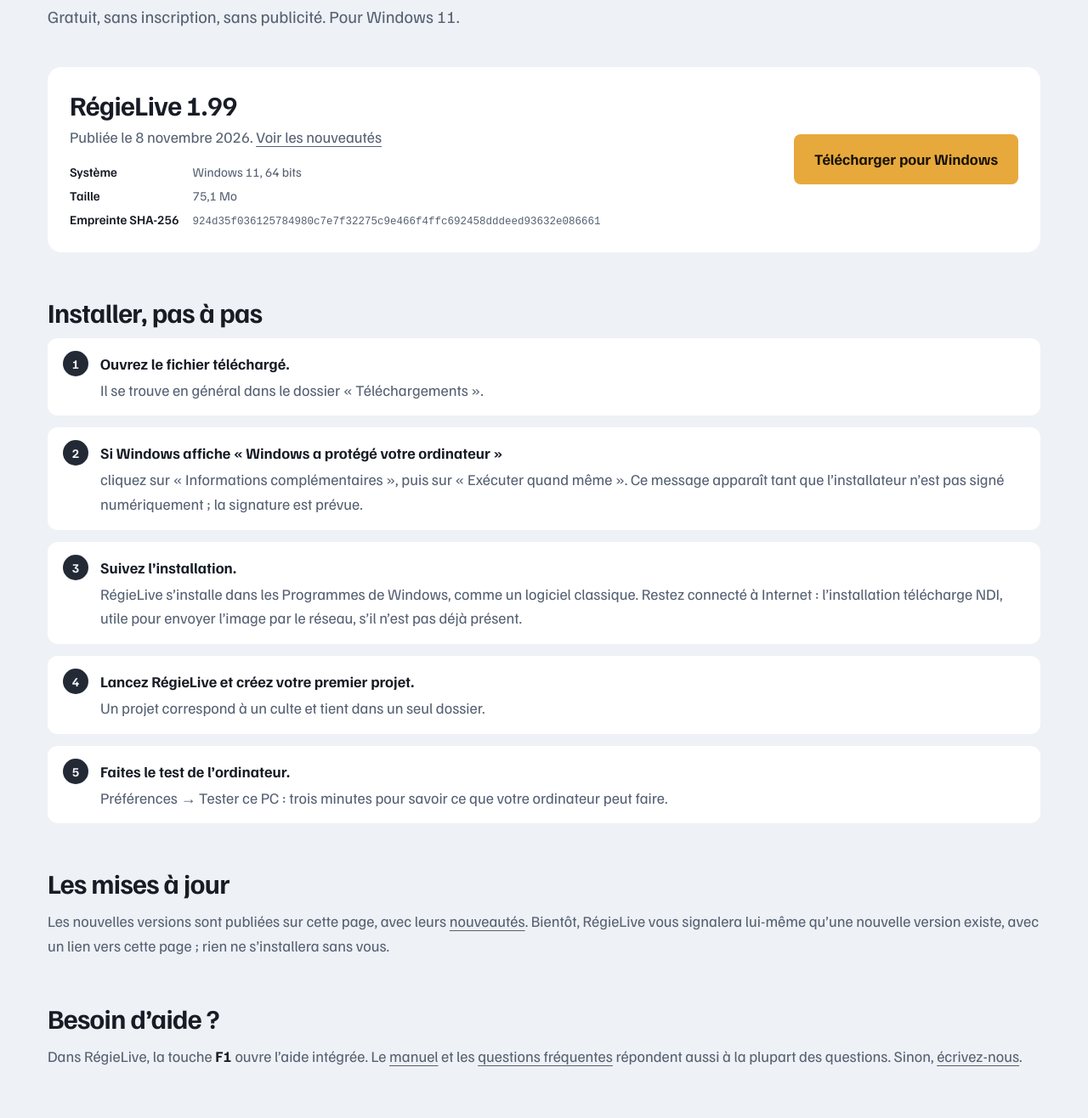
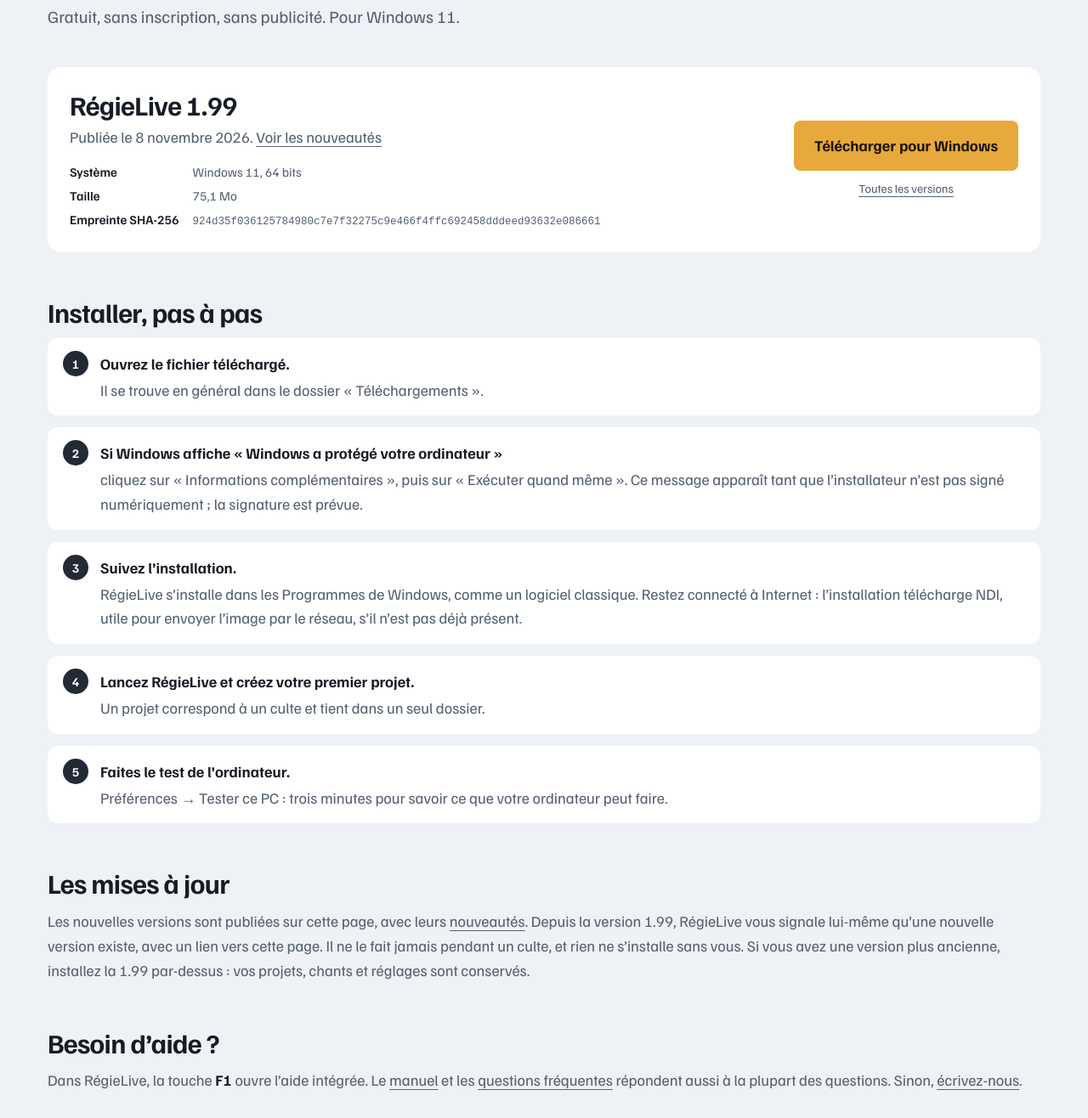
Before and after one commit to regielive/regielive.github.io, a plain HTML site: page telecharger.html in a window 1280 px wide. Shown: the part 184-1500 px from the top of the page at 85% size. Drawn offline with Linux system fonts and the light colour scheme.

Commit message:
Add files via upload

```diff
--- a/assets/site.css
+++ b/assets/site.css
@@ -318,3 +318,4 @@ tr:last-child td{border-bottom:0}
 #contenu:focus{outline:none}
 @media (prefers-reduced-motion:reduce){.haut{transition:none}}
 .dl code.sha{font-size:12.5px;line-height:1.5}
+.dl-act{display:flex;flex-direction:column;align-items:center;gap:10px}.dl-old{font-size:14px;color:var(--doux)}
--- a/telecharger.html
+++ b/telecharger.html
@@ -25,7 +25,7 @@
 <div class="l prose large">
 <div class="dl"><div><h2>RégieLive 1.99</h2><p>Publiée le 8 novembre 2026. <a href="nouveautes.html">Voir les nouveautés</a></p>
 <dl><dt>Système</dt><dd>Windows 11, 64 bits</dd><dt>Taille</dt><dd>75,1 Mo</dd><dt>Empreinte SHA-256</dt><dd><code class="sha">924d35f036125784980c7e7f32275c9e466f4ffc692458dddeed93632e086661</code></dd></dl></div>
-<a class="btn" href="https://github.com/regielive/regielive/releases/latest" target="_blank" rel="noopener">Télécharger pour Windows</a></div>
+<div class="dl-act"><a class="btn" href="https://github.com/regielive/regielive/releases/download/1.99/RegieLive-1.99-Windows-setup.exe" download>Télécharger pour Windows</a><a class="dl-old" href="https://github.com/regielive/regielive/releases" target="_blank" rel="noopener">Toutes les versions</a></div></div>
 <h2>Installer, pas à pas</h2>
 <ol class="pas">
 <li><strong>Ouvrez le fichier téléchargé.</strong>Il se trouve en général dans le dossier « Téléchargements ».</li>
@@ -35,7 +35,7 @@
 <li><strong>Faites le test de l’ordinateur.</strong>Préférences → Tester ce PC : trois minutes pour savoir ce que votre ordinateur peut faire.</li>
 </ol>
 <h2>Les mises à jour</h2>
-<p>Les nouvelles versions sont publiées sur cette page, avec leurs <a href="nouveautes.html">nouveautés</a>. Bientôt, RégieLive vous signalera lui-même qu’une nouvelle version existe, avec un lien vers cette page ; rien ne s’installera sans vous.</p>
+<p>Les nouvelles versions sont publiées sur cette page, avec leurs <a href="nouveautes.html">nouveautés</a>. Depuis la version 1.99, RégieLive vous signale lui-même qu’une nouvelle version existe, avec un lien vers cette page. Il ne le fait jamais pendant un culte, et rien ne s’installe sans vous. Si vous avez une version plus ancienne, installez la 1.99 par-dessus : vos projets, chants et réglages sont conservés.</p>
 <h2>Besoin d’aide ?</h2>
 <p>Dans RégieLive, la touche <strong>F1</strong> ouvre l’aide intégrée. Le <a href="manuel.html">manuel</a> et les <a href="questions.html">questions fréquentes</a> répondent aussi à la plupart des questions. Sinon, <a href="association.html#contact">écrivez-nous</a>.</p>
 </div>
```
